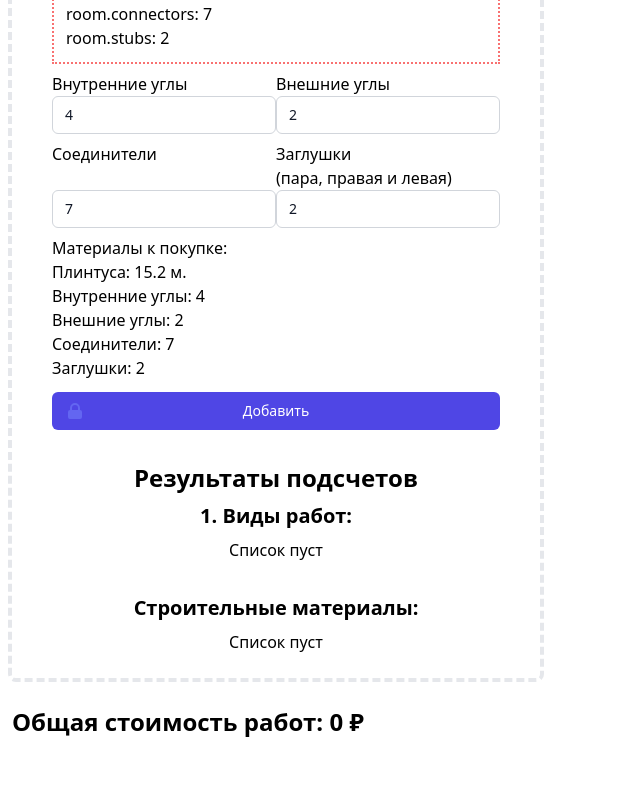
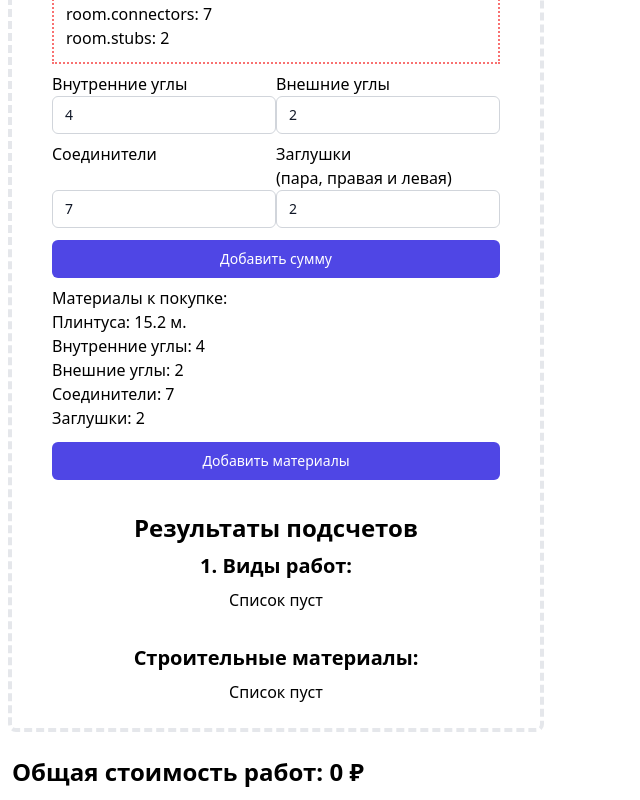
Before and after one commit to nvlight/home_calc, a Vue app in the folder vue/: page /get-started in a window 1280 px wide. Shown: the part 1301-2101 px from the top of the page, without its empty margins (0-640 px from the left). Before the commit the page ends 2051 px from the top, so only its background shows below. Built offline with nearby package versions, Linux system fonts and the light colour scheme; sample sign-in values are in the browser's storage.

Commit message:
create components/UI, add first item - mg-button; refactoring laminate/baseboards/doorstep components

```diff
--- a/vue/src/components/BaseboardsCalc.vue
+++ b/vue/src/components/BaseboardsCalc.vue
@@ -82,25 +82,15 @@
         </div>
     </div>
 
+    <mg-button @click="addCalcedBaseboards">Добавить сумму</mg-button>
+
     <materials-for-buy-block
         :materials="materials"
         :room="room"
     ></materials-for-buy-block>
 
+    <mg-button @click="addMaterials">Добавить материалы</mg-button>
 
-
-    <button @click="addCalcedBaseboards"
-            class="mt-3 group relative w-full flex justify-center py-2 px-4 border border-transparent text-sm font-medium rounded-md text-white bg-indigo-600 hover:bg-indigo-700 focus:outline-none focus:ring-2 focus:ring-offset-2 focus:ring-indigo-500">
-          <span class="absolute left-0 inset-y-0 flex items-center pl-3">
-            <!-- Heroicon name: solid/lock-closed -->
-            <svg class="h-5 w-5 text-indigo-500 group-hover:text-indigo-400" xmlns="http://www.w3.org/2000/svg"
-                 viewBox="0 0 20 20" fill="currentColor" aria-hidden="true">
-              <path fill-rule="evenodd"
-                    d="M5 9V7a5 5 0 0110 0v2a2 2 0 012 2v5a2 2 0 01-2 2H5a2 2 0 01-2-2v-5a2 2 0 012-2zm8-2v2H7V7a3 3 0 016 0z"
-                    clip-rule="evenodd"/>
-            </svg>
-          </span>Добавить
-    </button>
 
 </template>
 
@@ -130,7 +120,10 @@ export default {
     methods:{
         addCalcedBaseboards(){
             this.$emit('addCalcedBaseboards', this.totalAmount);
-        }
+        },
+        addMaterials(){
+
+        },
     },
     computed:{
         sum(){
--- a/vue/src/components/DoorstepCalc.vue
+++ b/vue/src/components/DoorstepCalc.vue
@@ -1,7 +1,6 @@
 <template>
     <h3 class="text-center text-2xl font-semibold">Подсчет порогов</h3>
 
-    <div>
     <div class="mt-2 flex justify-between">
         <label class="">
             <span>Количество дверей</span>
@@ -24,28 +23,18 @@
                 placeholder="цена">
         </label>
     </div>
+
     <div class="mt-2">
-            <div>Cумма: {{sum}} {{currency}}</div>
+        <div>Cумма: {{ sum }} {{ currency }}</div>
     </div>
+    <mg-button @click="addCalcedDoorstep">Добавить сумму</mg-button>
 
     <materials-for-buy-block
         :materials="materials"
         :room="room"
     ></materials-for-buy-block>
-    </div>
+    <mg-button @click="addMaterials">Добавить материалы</mg-button>
 
-    <button @click="addCalcedDoorstep"
-            class="mt-3 group relative w-full flex justify-center py-2 px-4 border border-transparent text-sm font-medium rounded-md text-white bg-indigo-600 hover:bg-indigo-700 focus:outline-none focus:ring-2 focus:ring-offset-2 focus:ring-indigo-500">
-          <span class="absolute left-0 inset-y-0 flex items-center pl-3">
-            <!-- Heroicon name: solid/lock-closed -->
-            <svg class="h-5 w-5 text-indigo-500 group-hover:text-indigo-400" xmlns="http://www.w3.org/2000/svg"
-                 viewBox="0 0 20 20" fill="currentColor" aria-hidden="true">
-              <path fill-rule="evenodd"
-                    d="M5 9V7a5 5 0 0110 0v2a2 2 0 012 2v5a2 2 0 01-2 2H5a2 2 0 01-2-2v-5a2 2 0 012-2zm8-2v2H7V7a3 3 0 016 0z"
-                    clip-rule="evenodd"/>
-            </svg>
-          </span>Добавить
-    </button>
 </template>
 
 <script>
@@ -59,13 +48,13 @@ export default {
     props: {
         'room': {
             type: Object,
-            required : true,
+            required: true,
         }
     },
-    emits:[
+    emits: [
         'addCalcedDoorstep',
     ],
-    data(){
+    data() {
         return {
             currency: "₽",
             price: 150,
@@ -75,13 +64,16 @@ export default {
             doorstepToBuyCount: 0,
         }
     },
-    methods:{
-        addCalcedDoorstep(){
+    methods: {
+        addCalcedDoorstep() {
             this.$emit('addCalcedDoorstep', this.totalAmount)
+        },
+        addMaterials(){
+
         },
     },
     computed: {
-        sum(){
+        sum() {
             return this.price * this.doorsCount;
         },
         totalAmount() {
@@ -92,7 +84,7 @@ export default {
                     цена за 1 единицу: ${this.price} ${this.currency}`,
             };
         },
-        materials(){
+        materials() {
             return [
                 {
                     title: 'Пороги',
--- a/vue/src/components/LaminateCalc.vue
+++ b/vue/src/components/LaminateCalc.vue
@@ -143,24 +143,14 @@
             <span>Цена укладки:</span>
             <span class="ml-1 font-semibold">{{fullPrice}} {{currency}}</span>
         </p>
-        <div class="mt-2">
-            <div class="font-medium">Материалы к покупке:</div>
-            <div>Ламинат - {{laminateToBuy}} м.кв.</div>
-        </div>
     </div>
+    <mg-button @click="addCalcedLaminate">Добавить сумму</mg-button>
 
-    <button @click="addCalcedLaminate"
-        class="mt-3 group relative w-full flex justify-center py-2 px-4 border border-transparent text-sm font-medium rounded-md text-white bg-indigo-600 hover:bg-indigo-700 focus:outline-none focus:ring-2 focus:ring-offset-2 focus:ring-indigo-500">
-          <span class="absolute left-0 inset-y-0 flex items-center pl-3">
-            <!-- Heroicon name: solid/lock-closed -->
-            <svg class="h-5 w-5 text-indigo-500 group-hover:text-indigo-400" xmlns="http://www.w3.org/2000/svg"
-                 viewBox="0 0 20 20" fill="currentColor" aria-hidden="true">
-              <path fill-rule="evenodd"
-                    d="M5 9V7a5 5 0 0110 0v2a2 2 0 012 2v5a2 2 0 01-2 2H5a2 2 0 01-2-2v-5a2 2 0 012-2zm8-2v2H7V7a3 3 0 016 0z"
-                    clip-rule="evenodd"/>
-            </svg>
-          </span>Добавить
-    </button>
+    <div class="mt-2">
+        <div class="font-medium">Материалы к покупке:</div>
+        <div>Ламинат - {{laminateToBuy}} м.кв.</div>
+    </div>
+    <mg-button @click="addMaterials">Добавить материалы</mg-button>
 
 </template>
 
@@ -267,6 +257,9 @@ export default {
             //console.log(changedPrice);
             this.price = changedPrice;
         },
+        addMaterials(){
+
+        },
     },
     computed: {
         fullPrice(){
--- /dev/null
+++ b/vue/src/components/UI/MgButton.vue
@@ -0,0 +1,16 @@
+<template>
+    <button
+        class="mt-3 group relative w-full flex justify-center py-2 px-4 border border-transparent text-sm font-medium rounded-md text-white bg-indigo-600 hover:bg-indigo-700 focus:outline-none focus:ring-2 focus:ring-offset-2 focus:ring-indigo-500">
+        <slot></slot>
+    </button>
+</template>
+
+<script>
+export default {
+    name: "mg-button"
+}
+</script>
+
+<style scoped>
+
+</style>
--- /dev/null
+++ b/vue/src/components/UI/index.js
@@ -0,0 +1,5 @@
+import MgButton from "./MgButton.vue";
+
+export default [
+    MgButton,
+];
--- a/vue/src/main.js
+++ b/vue/src/main.js
@@ -3,8 +3,16 @@ import './index.css'
 import App from './App.vue'
 import router from "./router/index.js";
 import store from "./store/index.js";
+import components from "./components/UI"
+//console.log(components);
 
-const vm = createApp(App)
+const app = createApp(App);
+
+components.forEach(component => {
+    app.component(component.name, component)
+});
+
+app
     .use(router)
     .use(store)
     .mount('#app')
```
Lines whose indentation alone changed are shown as unchanged.
